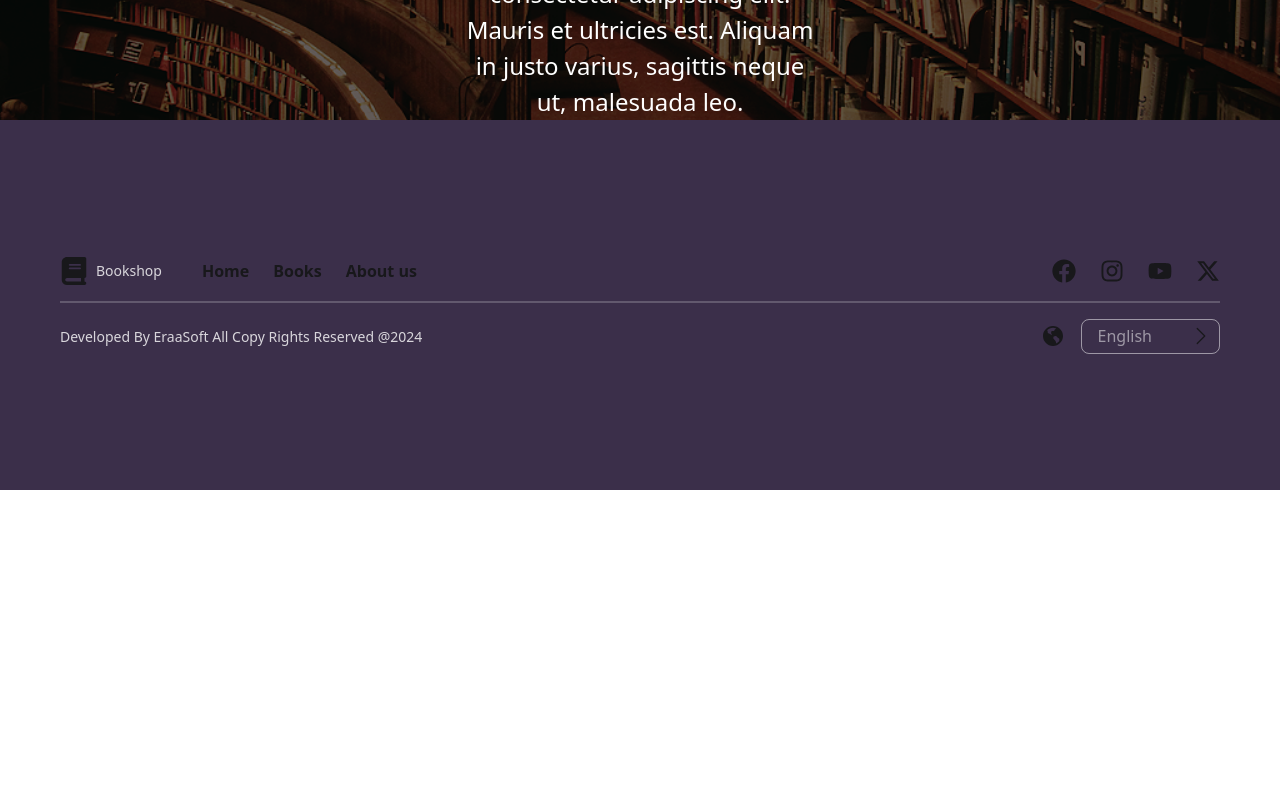
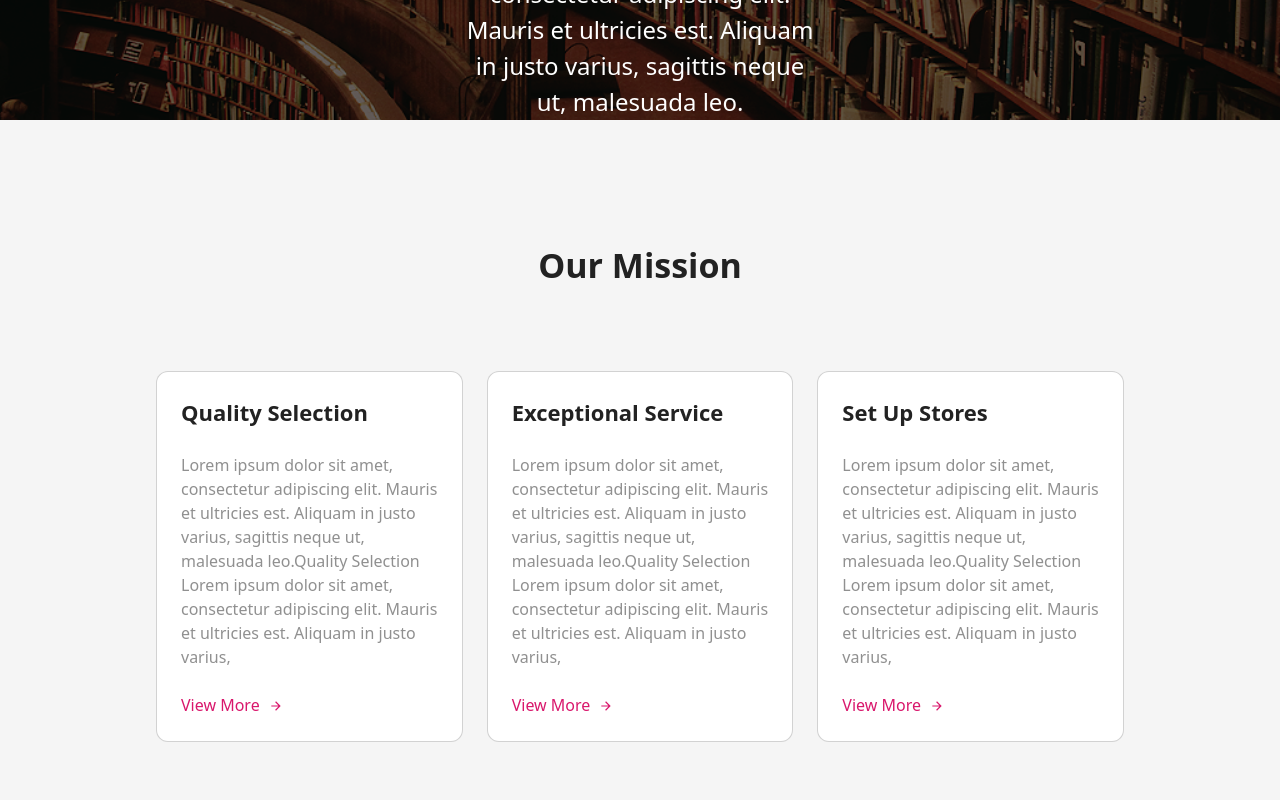
Before and after one commit to Mohammed-Rafat76/Boook-Store, a React (Vite) app: page /aboutUs in a window 1280 px wide. Shown: the part 480-1280 px from the top of the page. Before the commit the page ends 970 px from the top, so only its background shows below. Built offline with nearby package versions, Linux system fonts and the light colour scheme.

Commit message:
done our mission section

```diff
--- a/src/App.jsx
+++ b/src/App.jsx
@@ -1,7 +1,5 @@
 import { BrowserRouter, Route, Routes } from "react-router-dom";
-
 import LoginPage from "./Pages/loginPage";
-
 import SignupPage from "./Pages/signupPage";
 import HomePage from "./Pages/homePage";
 import MainLayOut from "./mainLayOut";
@@ -10,7 +8,6 @@ import AboutUsPage from "./Pages/aboutUsPage";
 import ForgetpasswordPage from "./Pages/ForgetpasswordPage";
 import AddCode from "./Pages/addCode";
 import ResetPassword from "./Pages/ResetPassword";
-
 export default function App() {
   return (
     <div>
--- /dev/null
+++ b/src/Component/AboutComponenet/OurMissionCard.jsx
@@ -0,0 +1,20 @@
+import { IoMdArrowForward } from "react-icons/io";
+export default function OurMissionCard({title}) {
+  return (
+    <div className="bg-[#FFFFFF] rounded-xl border p-6 flex gap-6 flex-col items-start justify-center border-[#22222233] ">
+      <h1 className="font-bold text-[22px] text-[#222222]">
+        {title}
+      </h1>
+      <p className="font-normal text-[16px] text-[#22222280]">
+        Lorem ipsum dolor sit amet, consectetur adipiscing elit. Mauris et
+        ultricies est. Aliquam in justo varius, sagittis neque ut, malesuada
+        leo.Quality Selection Lorem ipsum dolor sit amet, consectetur adipiscing
+        elit. Mauris et ultricies est. Aliquam in justo varius,
+      </p>
+      <div className=" flex justify-start items-center gap-2 cursor-pointer">
+        <h1 className="font-normal text-[16px] text-[#D9176C]">View More</h1>
+        <IoMdArrowForward className="text-[#D9176C] pt-0.5 " />
+      </div>
+    </div>
+  );
+}
--- /dev/null
+++ b/src/Component/AboutComponenet/OurMissionSection.jsx
@@ -0,0 +1,14 @@
+import OurMissionCard from "./OurMissionCard";
+
+export default function OurMission() {
+  return (
+    <div className="flex flex-col xl:px-39 lg:px-20 md:px-10 px-4 py-30 justify-center items-center bg-[#F5F5F5] gap-20">
+        <h1 className="font-bold text-[34px] text-[#222222]">Our Mission</h1>
+        <div className="flex flex-col lg:flex-row justify-center items-center gap-6">
+            <OurMissionCard title={"Quality Selection"} />
+            <OurMissionCard title={"Exceptional Service"} />
+            <OurMissionCard title={"Set Up Stores"} />
+        </div>
+    </div>
+  )
+}
--- a/src/Pages/aboutUsPage.jsx
+++ b/src/Pages/aboutUsPage.jsx
@@ -1,9 +1,11 @@
 import AboutBookshop from "../Component/AboutComponenet/AboutBookshop";
+import OurMission from "../Component/AboutComponenet/OurMissionSection";
 
 export default function AboutUsPage() {
   return (
     <div>
       <AboutBookshop/>
+      <OurMission/>
     </div>
   )
 }
```
